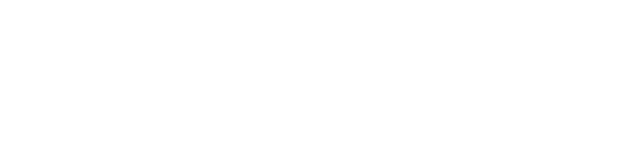
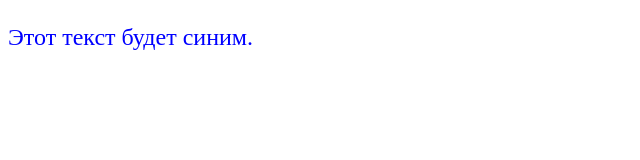
Before and after one commit to ABoklogov/Tech-skills-3, a plain HTML site: page index.html in a window 1280 px wide. Shown: the whole page, without its empty margins (0-640 px from the left). Drawn offline with Linux system fonts and the light colour scheme.

Commit message:
добавляет тег <P>

```diff
--- a/index.html
+++ b/index.html
@@ -6,6 +6,7 @@
     <title>Tech skills-3</title>
 </head>
 <body>
-
+    <!-- встроенный стиль в тег <p> -->
+    <p style="color:blue; font-size:24px;">Этот текст будет синим.</p>
 </body>
 </html>
```
Also changed, not shown: .prettierrc.json (added).
